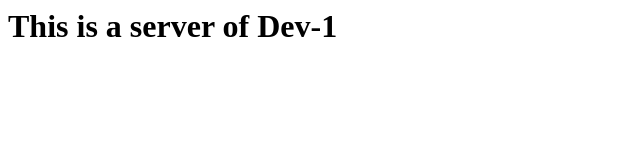
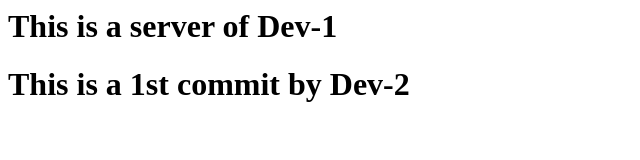
Before and after one commit to AvinashK98/newRepo, a plain HTML site: page index.html in a window 1280 px wide. Shown: the whole page, without its empty margins (0-640 px from the left). Drawn offline with Linux system fonts and the light colour scheme.

Commit message:
This commit by Dev-2

```diff
--- a/index.html
+++ b/index.html
@@ -1 +1,2 @@
 <h1>This is a server of Dev-1</h1>
+<h1>This is a 1st commit by Dev-2</h1>
```
